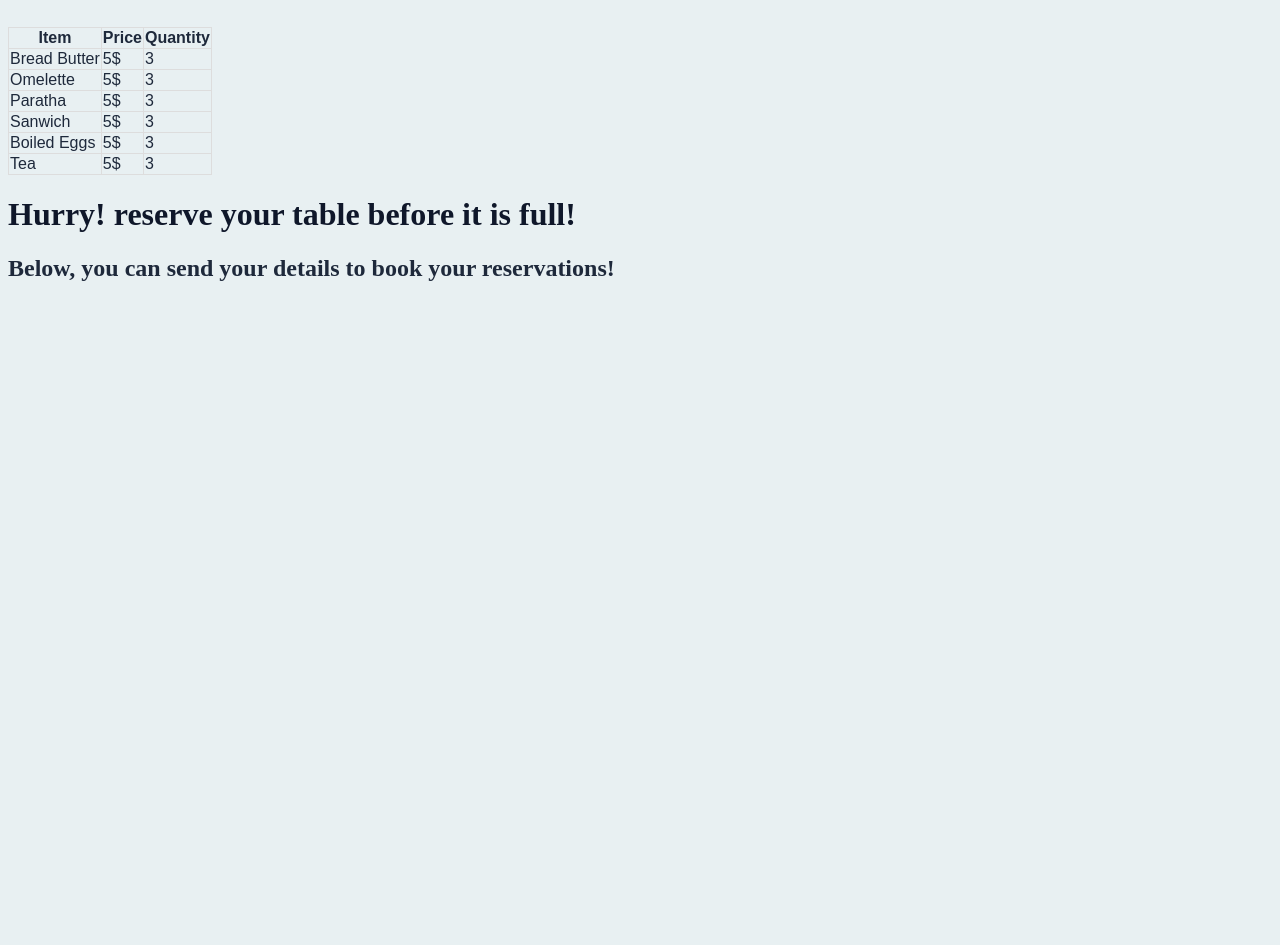
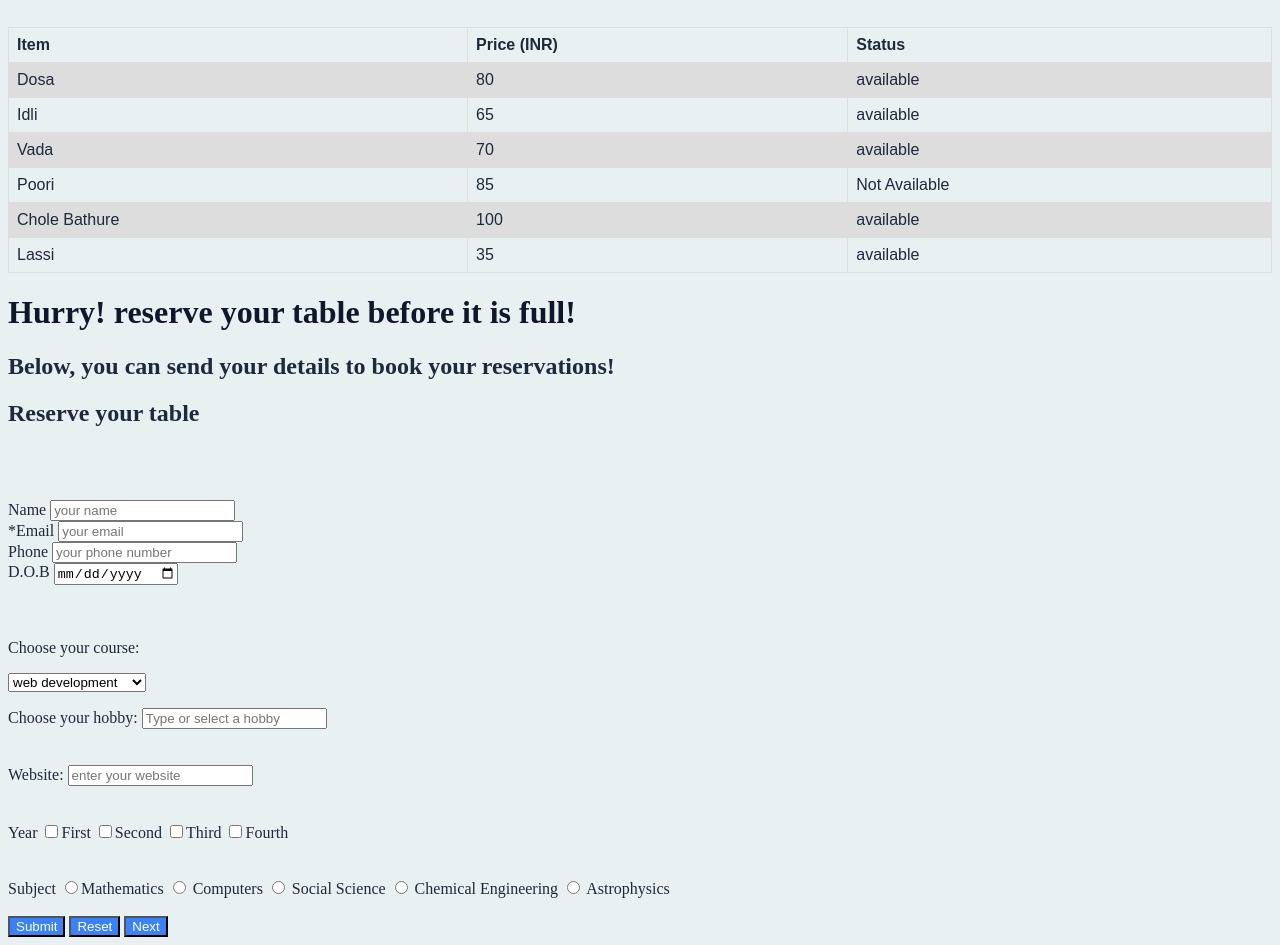
Before and after one commit to Sujay-Muramalla/WebDev_FSD_C247, a plain HTML site: page restaurant_ex.html in a window 1280 px wide. Shown: the part 660-1605 px from the top of the page. Before the commit the page ends 962 px from the top, so only its background shows below. Drawn offline with Linux system fonts and the light colour scheme.

Commit message:
class 4: fsd c247 more changes

```diff
--- a/css/app.css
+++ b/css/app.css
@@ -10,3 +10,23 @@
   background-color: #3b82f6; /* sky blue accent */
   color: white;
 }
+
+table {
+  font-family: arial, sans-serif;
+  border-collapse: collapse;
+  width: 100%;
+}
+
+td, th {
+  border: 1px solid #dddddd;
+  text-align: left;
+  padding: 8px;
+}
+
+tr:nth-child(even) {
+  background-color: #dddddd;
+}
+
+h1{
+  color: red;
+}
--- a/restaurant_ex.html
+++ b/restaurant_ex.html
@@ -4,7 +4,7 @@
     <meta charset="UTF-8">
     <meta name="viewport" content="width=device-width, initial-scale=1.0">
     <title>BharatCafe</title>
-    <!-- <link rel="stylesheet" href="css/app.css"> -->
+    <link rel="stylesheet" href="css/app.css">
     <!-- <style>
         h1{
         color: #0f172a;
@@ -28,7 +28,8 @@
 </head>
 <body style="background-color:#e8f0f2;color:#1e293b" >
 
-    <h1 style="color:#0f172a">Welcome to Bharat Cafe</h1>
+    <!-- <h1 style="color:#0f172a">Welcome to Bharat Cafe</h1> -->
+    <h1>Welcome to Bharat Cafe</h1>
     <h2>Your one-stop destination for delicious food and beverages!</h2>
     <p>Experience the rich flavors of India with our authentic dishes and refreshing drinks.</p>
     <p>Lorem ipsum dolor, sit amet consectetur adipisicing elit. Aspernatur provident minus labore necessitatibus assumenda? <br>
@@ -41,41 +42,41 @@
         <br>
         <br>
 
-        <table style="font-family: arial, sans-serif; border-collapse: collapse;">
+        <table>
             <tr>
-                <th style="border: 1px solid #dddddd;">Item</th>
-                <th style="border: 1px solid #dddddd;">Price</th>
-                <th style="border: 1px solid #dddddd;">Quantity</th>
+                <th>Item</th>
+                <th>Price (INR)</th>
+                <th>Status</th>
             </tr>
             <tr>
-                <td style="border: 1px solid #dddddd;">Bread Butter</td>
-                <td style="border: 1px solid #dddddd;">5$</td>
-                <td style="border: 1px solid #dddddd;">3</td>
+                <td>Dosa</td>
+                <td>80</td>
+                <td>available</td>
             </tr>
             <tr>
-                <td style="border: 1px solid #dddddd;">Omelette</td>
-                <td style="border: 1px solid #dddddd;">5$</td>
-                <td style="border: 1px solid #dddddd;">3</td>
+                <td>Idli</td>
+                <td>65</td>
+                <td>available</td>
             </tr>
             <tr>
-                <td style="border: 1px solid #dddddd;">Paratha</td>
-                <td style="border: 1px solid #dddddd;">5$</td>
-                <td style="border: 1px solid #dddddd;">3</td>
+                <td>Vada</td>
+                <td>70</td>
+                <td>available</td>
             </tr>
             <tr>
-                <td style="border: 1px solid #dddddd;">Sanwich</td>
-                <td style="border: 1px solid #dddddd;">5$</td>
-                <td style="border: 1px solid #dddddd;">3</td>
+                <td>Poori</td>
+                <td>85</td>
+                <td>Not Available</td>
             </tr>
             <tr>
-                <td style="border: 1px solid #dddddd;">Boiled Eggs</td>
-                <td style="border: 1px solid #dddddd;">5$</td>
-                <td style="border: 1px solid #dddddd;">3</td>
+                <td>Chole Bathure</td>
+                <td>100</td>
+                <td>available</td>
             </tr>
             <tr>
-                <td style="border: 1px solid #dddddd;">Tea</td>
-                <td style="border: 1px solid #dddddd;">5$</td>
-                <td style="border: 1px solid #dddddd;">3</td>
+                <td>Lassi</td>
+                <td>35</td>
+                <td>available</td>
             </tr>
         </table>
 
@@ -83,6 +84,78 @@
         <h2>Below, you can send your details to book your reservations!</h2>
 
 
+        <h2>Reserve your table</h2>
+        <br><br><br>
+        <form action="#" method="GET">
+            <label for="name">Name</label>
+            <input type="text" name="name" id="name" placeholder="your name">
+            <br>
+
+            <label for="email">*Email</label>
+            <input type="text" name="email" id="email" placeholder="your email" required>
+            <br>
+
+            <label for="phone">Phone</label>
+            <input type="number" name="phone" id="phone" placeholder="your phone number" required>
+            <br>
+
+            <label for="dob">D.O.B</label>
+            <input type="date" name="dob" id="dob" placeholder="your date of birth">
+            <br>
+            <br>
+            <br>
+            <br>
+
+            <label for="course">Choose your course: </label>
+            <p>
+
+                <select name="course" id="course">
+                    <option value="webdev" multiple>web development</option>
+                    <option value="datascience">data science</option>
+                    <option value="ai">artificial intelligence</option>
+                    <option value="cloud">cloud</option>
+                </select>
+            </p>
+
+
+            <label for="hobby">Choose your hobby: </label>
+            <input list="hobbies" id="hobby" name="hobby" placeholder="Type or select a hobby">
+
+
+            <datalist id="hobbies">
+                <option value="Reading">
+                    <option value="Traveling">
+                        <option value="Photography">
+                            <option value="Cooking">
+                                <option value="Gardening">
+                                    <option value="Cycling">
+                                        <option value="Painting">
+                                            <option value="Music">
+                                            </datalist>
+                                            <br><br><br>
+
+                                            <label for="website">Website:</label>
+                                            <input type="url" name="website" id="website" placeholder="enter your website">
+                                            <br><br><br>
+                                            <label for="year">Year</label>
+                                            <input type="checkbox" name="year" id="year" value="first">First
+                                            <input type="checkbox" name="year" id="year" value="second">Second
+                                            <input type="checkbox" name="year" id="year" value="third">Third
+                                            <input type="checkbox" name="year" id="year" value="fourth">Fourth
+                                            <br><br><br>
+
+                                            <label for="subject">Subject</label>
+                                            <input type="radio" name="subject" id="subject" value="subjectmaths">Mathematics
+                                            <input type="radio" name="subject" id="subject" value="subjectscience"> Computers
+                                            <input type="radio" name="subject" id="subject" value="subjecthistory"> Social Science
+                                            <input type="radio" name="subject" id="subject" value="subjectchemistry"> Chemical Engineering
+                                            <input type="radio" name="subject" id="subject" value="subjectphysics"> Astrophysics
+                                            <br><br>
+
+                                            <button type="submit">Submit</button>
+                                            <button type="reset">Reset</button>
+                                            <button type="next">Next</button>
+                                        </form>
 
 
 
```
Lines whose indentation alone changed are shown as unchanged.
